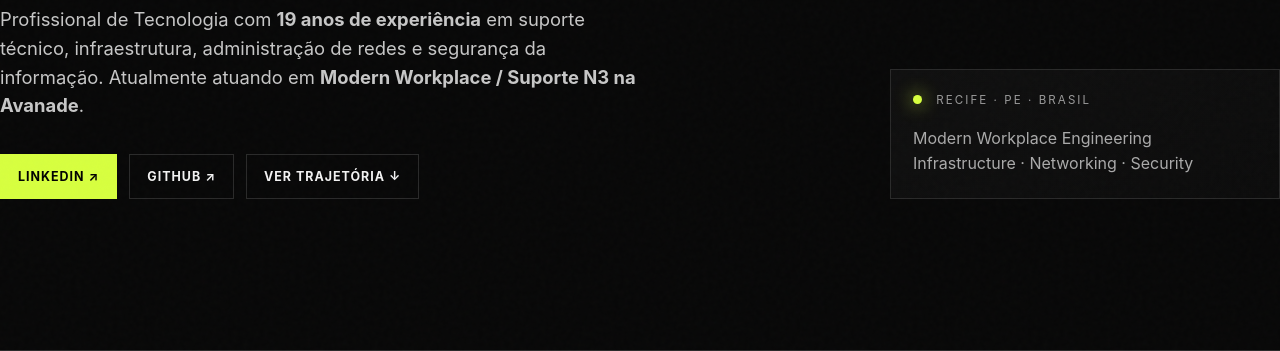
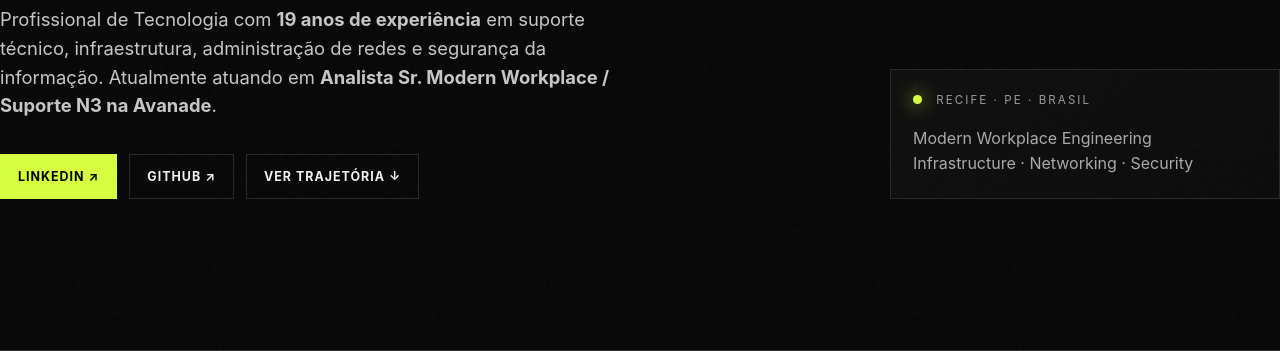
Before and after one commit to jleoandrade/portfolio-jorge-andrade, a plain HTML site: page index.html in a window 1280 px wide. Shown: the part 449-800 px from the top of the page. Drawn offline with Linux system fonts and the light colour scheme.

Commit message:
Update job title in index.html

```diff
--- a/index.html
+++ b/index.html
@@ -232,7 +232,7 @@
       <p class="hero-sub">
         Profissional de Tecnologia com <strong>19 anos de experiência</strong> em suporte técnico,
         infraestrutura, administração de redes e segurança da informação.
-        Atualmente atuando em <strong>Modern Workplace / Suporte N3 na Avanade</strong>.
+        Atualmente atuando em <strong>Analista Sr. Modern Workplace / Suporte N3 na Avanade</strong>.
       </p>
 
       <div class="hero-actions">
```
